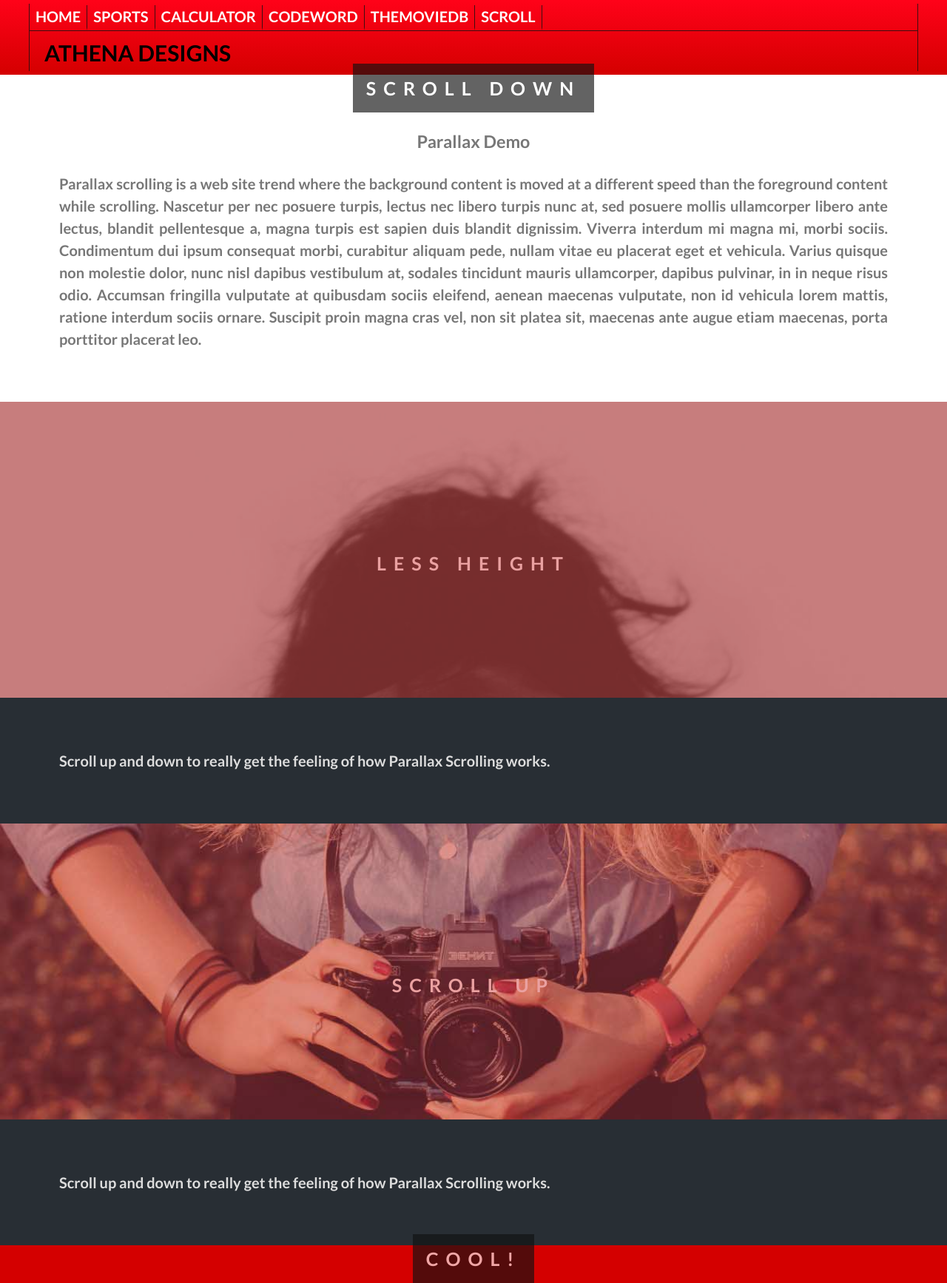
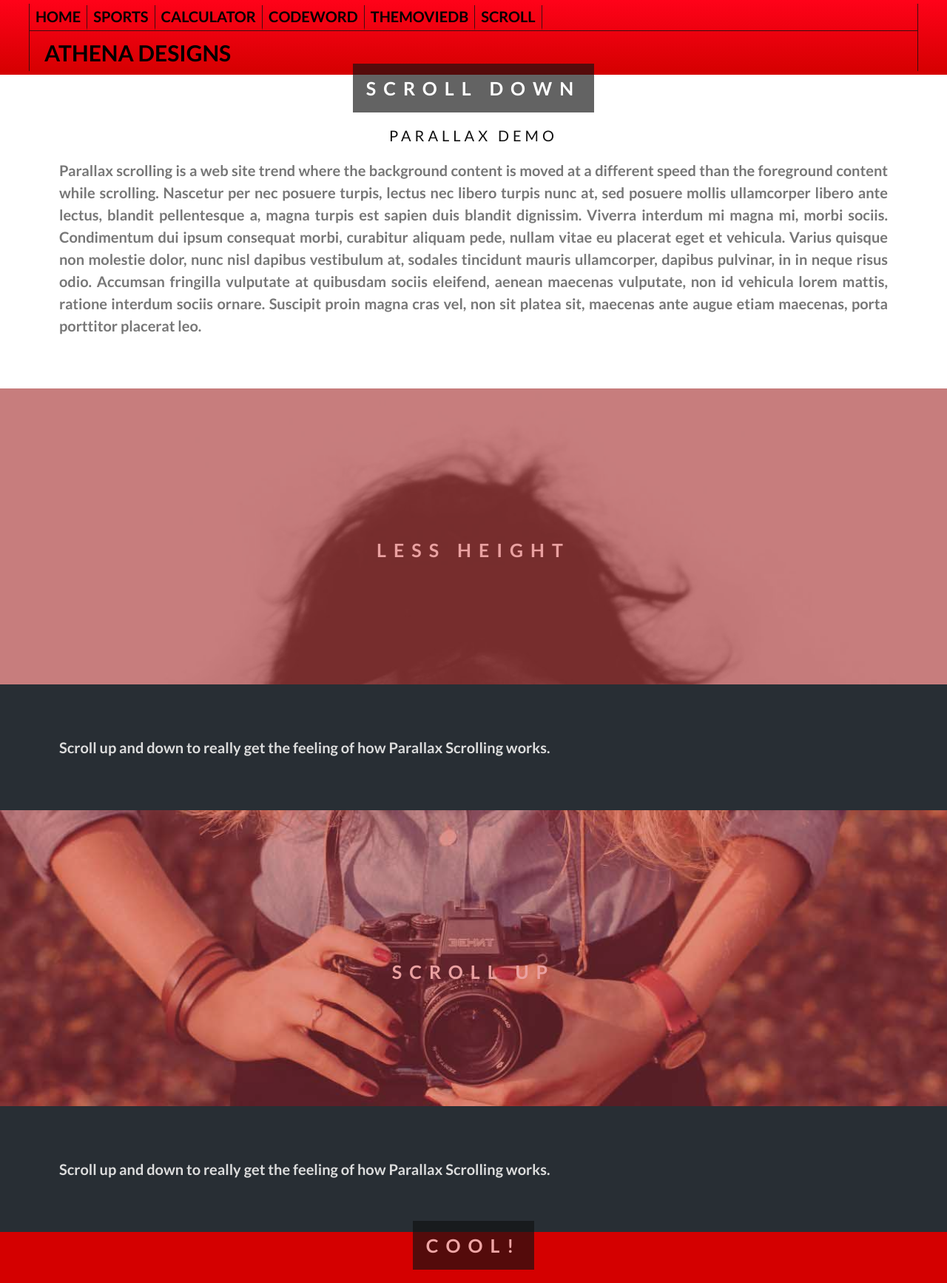
Before and after one commit to WayneMorganUK/athena-designs, a Jekyll site: the page built from layered_scroll/scroll.html, in a window 1280 px wide. Shown: the whole page at 74% size. Built offline with Jekyll 4.4.1, drawn with Linux system fonts in a browser that asks for light colours.

Commit message:
scroll updates

```diff
--- a/assets/css/scroll.css
+++ b/assets/css/scroll.css
@@ -1,16 +1,16 @@
-/* body, html {
+.scrollbody, html {
   height: 100%;
   margin: 0;
   font: 400 15px/1.8 "Lato", sans-serif;
   color: #777;
   background: none;
 }
-header {
+.scrollheader {
   background: none;
 }
 a {
   color: black;
-} */
+}
 
 .bgimg-1, .bgimg-2, .bgimg-3 {
   position: relative;
@@ -53,13 +53,13 @@
   letter-spacing: 10px;
 }
 
-/* h3 {
+.scrollh3 {
   letter-spacing: 5px;
   text-transform: uppercase;
   font: 20px "Lato", sans-serif;
   color: #111;
 }
- */
+
 /* Turn off parallax scrolling for tablets and phones */
 @media only screen and (max-device-width: 1024px) {
   .bgimg-1, .bgimg-2, .bgimg-3 {
--- a/layered_scroll/scroll.html
+++ b/layered_scroll/scroll.html
@@ -9,7 +9,7 @@
 </div>
 
 <div style="color: #777;background-color:white;text-align:center;padding:50px 80px;text-align: justify;">
-  <h3 style="text-align:center;">Parallax Demo</h3>
+  <h3 class="scrollh3" style="text-align:center;">Parallax Demo</h3>
   <p>Parallax scrolling is a web site trend where the background content is moved at a different speed than the foreground content while scrolling. Nascetur per nec posuere turpis, lectus nec libero turpis nunc at, sed posuere mollis ullamcorper libero ante lectus, blandit pellentesque a, magna turpis est sapien duis blandit dignissim. Viverra interdum mi magna mi, morbi sociis. Condimentum dui ipsum consequat morbi, curabitur aliquam pede, nullam vitae eu placerat eget et vehicula. Varius quisque non molestie dolor, nunc nisl dapibus vestibulum at, sodales tincidunt mauris ullamcorper, dapibus pulvinar, in in neque risus odio. Accumsan fringilla vulputate at quibusdam sociis eleifend, aenean maecenas vulputate, non id vehicula lorem mattis, ratione interdum sociis ornare. Suscipit proin magna cras vel, non sit platea sit, maecenas ante augue etiam maecenas, porta porttitor placerat leo.</p>
 </div>
 
```
